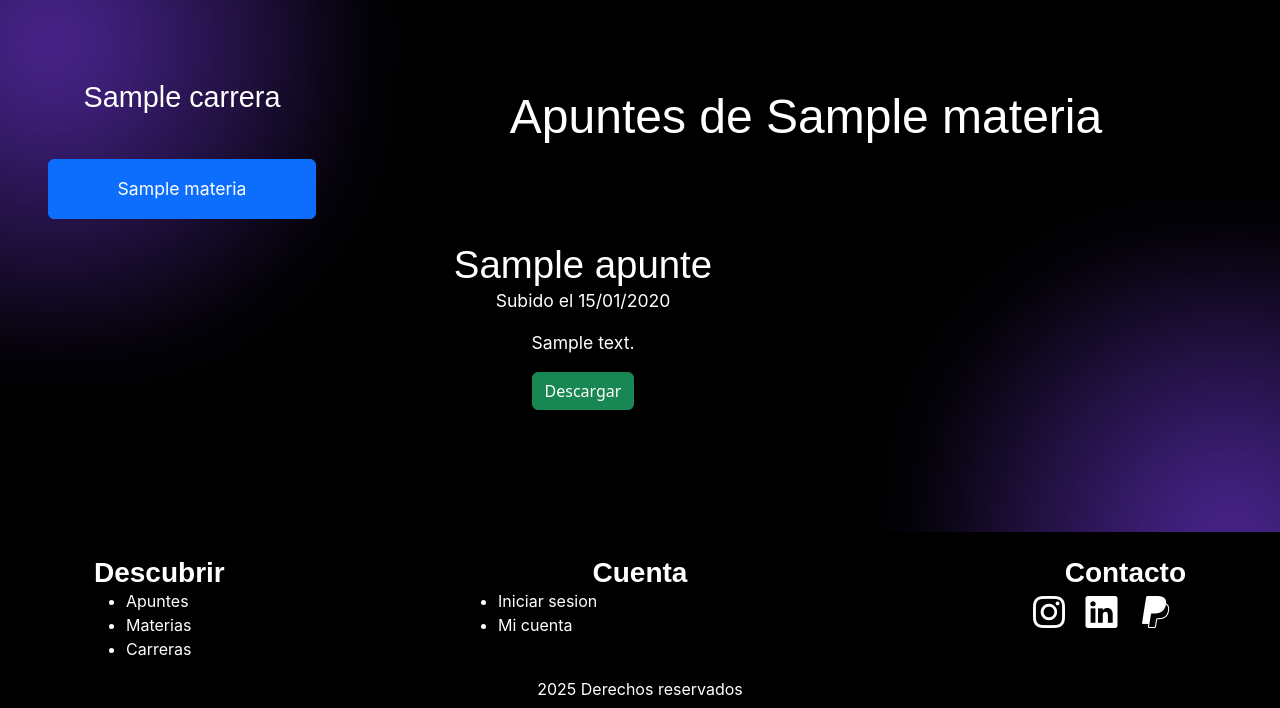
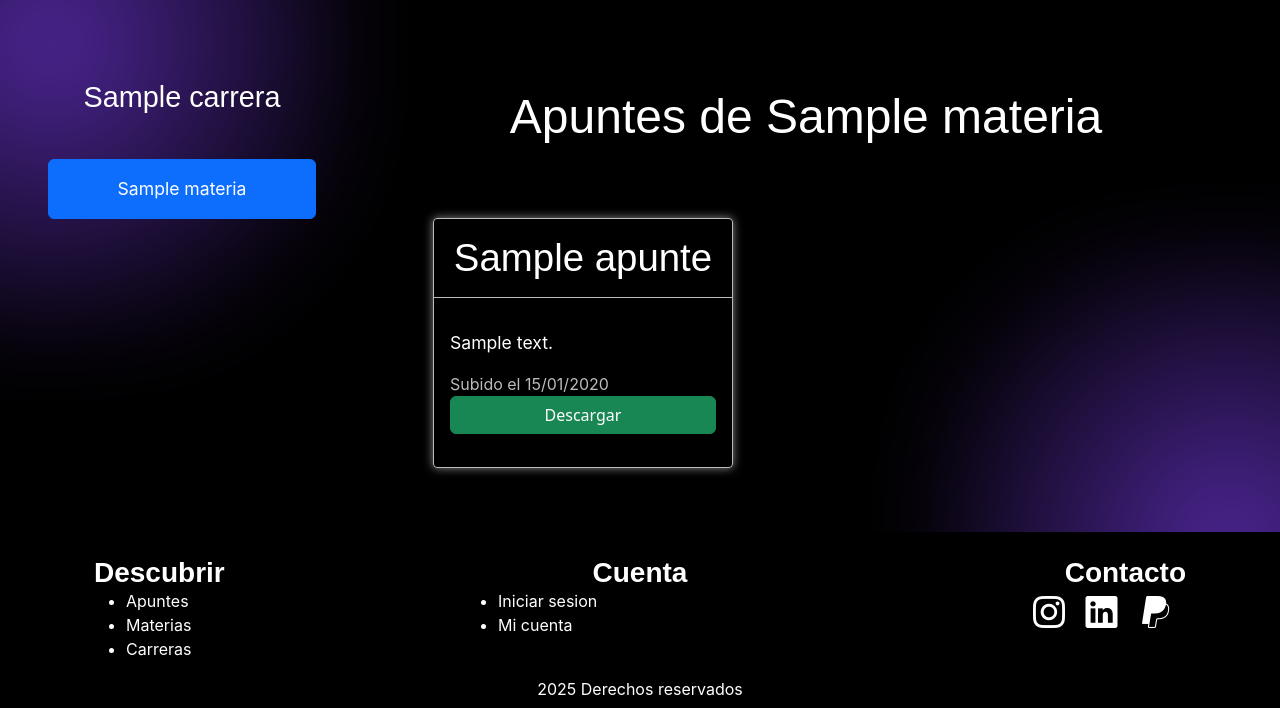
Before and after one commit to colochampre/django_apuntes, a Django app: page /materias/por_carrera/1/?materia_id=1 in a window 1280 px wide; the page is wider, and only the part inside the window is pictured. Shown: the part 108-816 px from the top of that part. Run offline with Django 5.2, Linux system fonts and the light colour scheme; tables that the repository leaves empty hold one stand-in row (values such as "Sample post").

Commit message:
Tarjetas de apuntes

```diff
--- a/apuntes/static/css/materias.css
+++ b/apuntes/static/css/materias.css
@@ -85,10 +85,37 @@ body{
 .apunte-item {
     min-width: 300px;
     min-height: 250px;
+    border: 1px solid #bbb;
+    border-radius: 4px;
+    box-shadow: 0 0 10px rgba(230,230,230,0.6);
 }
 
-.apunte-item .title {
+.apunte-title-container {
+    padding: 1rem 0;
+    border-bottom: 1px solid #bbb;
+    margin-bottom: 1rem;
+}
+
+.apunte-title-container .title {
     font-size: 2.4rem;
+}
+
+.apunte-content-container {
+    padding: 1rem;
+    display: flex;
+    flex-direction: column;
+    justify-content: end;
+    text-align: start;
+}
+
+.apunte-content-container .descripcion {
+
+}
+
+.apunte-content-container .fecha-subida {
+    font-size: 1rem;
+    color:#bbb;
+    margin-bottom: 0;
 }
 
 
--- a/apuntes/templates/gestion_materias/lista_materias.html
+++ b/apuntes/templates/gestion_materias/lista_materias.html
@@ -36,12 +36,16 @@
             <div class="apuntes-items">
                 <div class="ul-apuntes">
                     {% for apunte in apuntes %}
-                    <div class="apunte-item py-4 mt-5">
-                        <h2 class="title">{{ apunte.titulo }}</h2>
-                        <p>Subido el {{ apunte.fecha_publicacion|date:"d/m/Y" }}</p>
-                        <p>{{ apunte.descripcion|default:"Sin descripción." }}</p>
-                        <a class="btn btn-success"
+                    <div class="apunte-item mt-5">
+                        <div class="apunte-title-container">
+                            <h2 class="title">{{ apunte.titulo }}</h2>
+                        </div>
+                        <div class="apunte-content-container">
+                            <p class="descripcion">{{ apunte.descripcion|default:"Sin descripción." }}</p>
+                            <p class="fecha-subida">Subido el {{ apunte.fecha_publicacion|date:"d/m/Y" }}</p>
+                            <a class="btn btn-success"
                             href="{% url 'gestion_apuntes:descargar_apunte' apunte.id %}">Descargar</a>
+                        </div>
                     </div>
                     {% endfor %}
                 </div>
```
